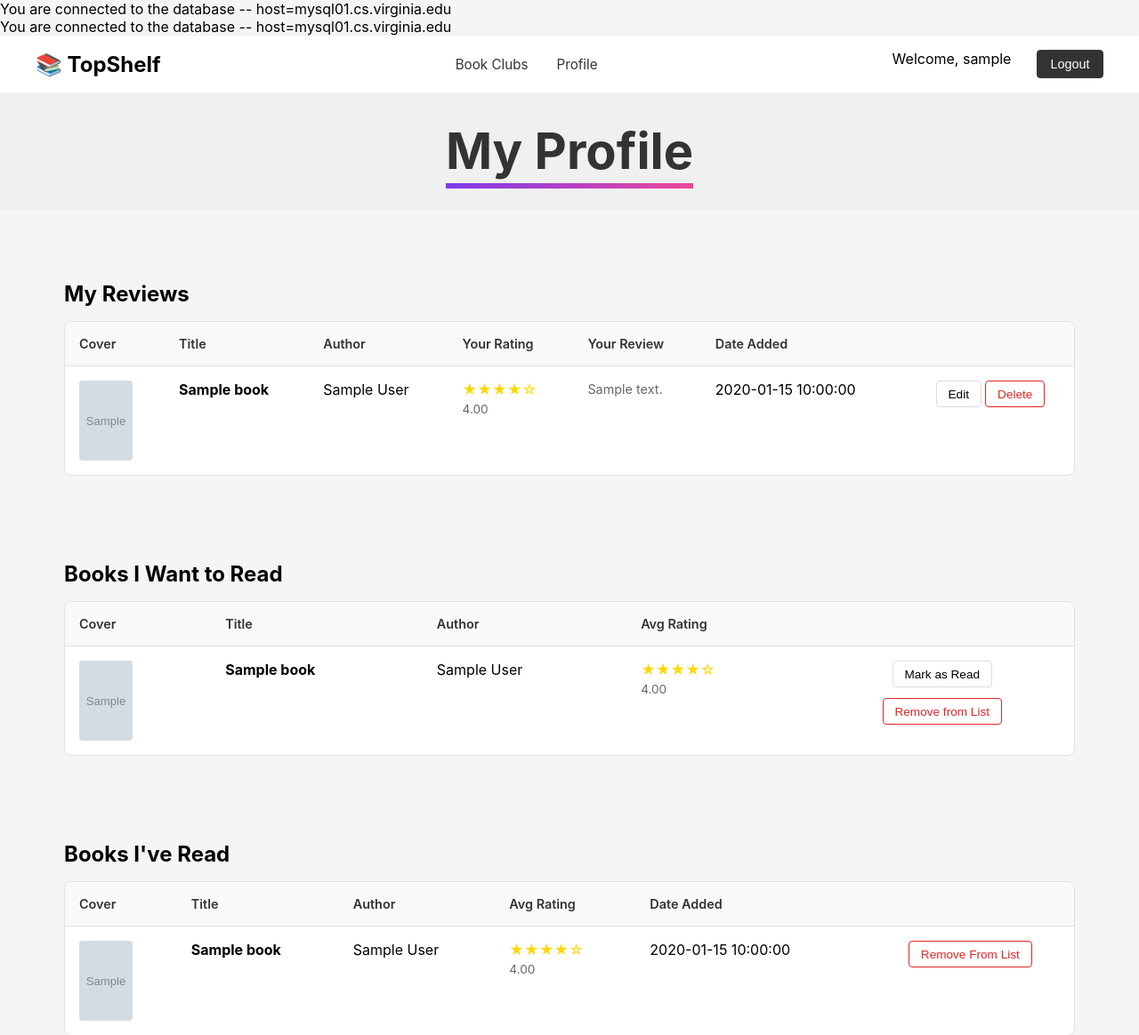
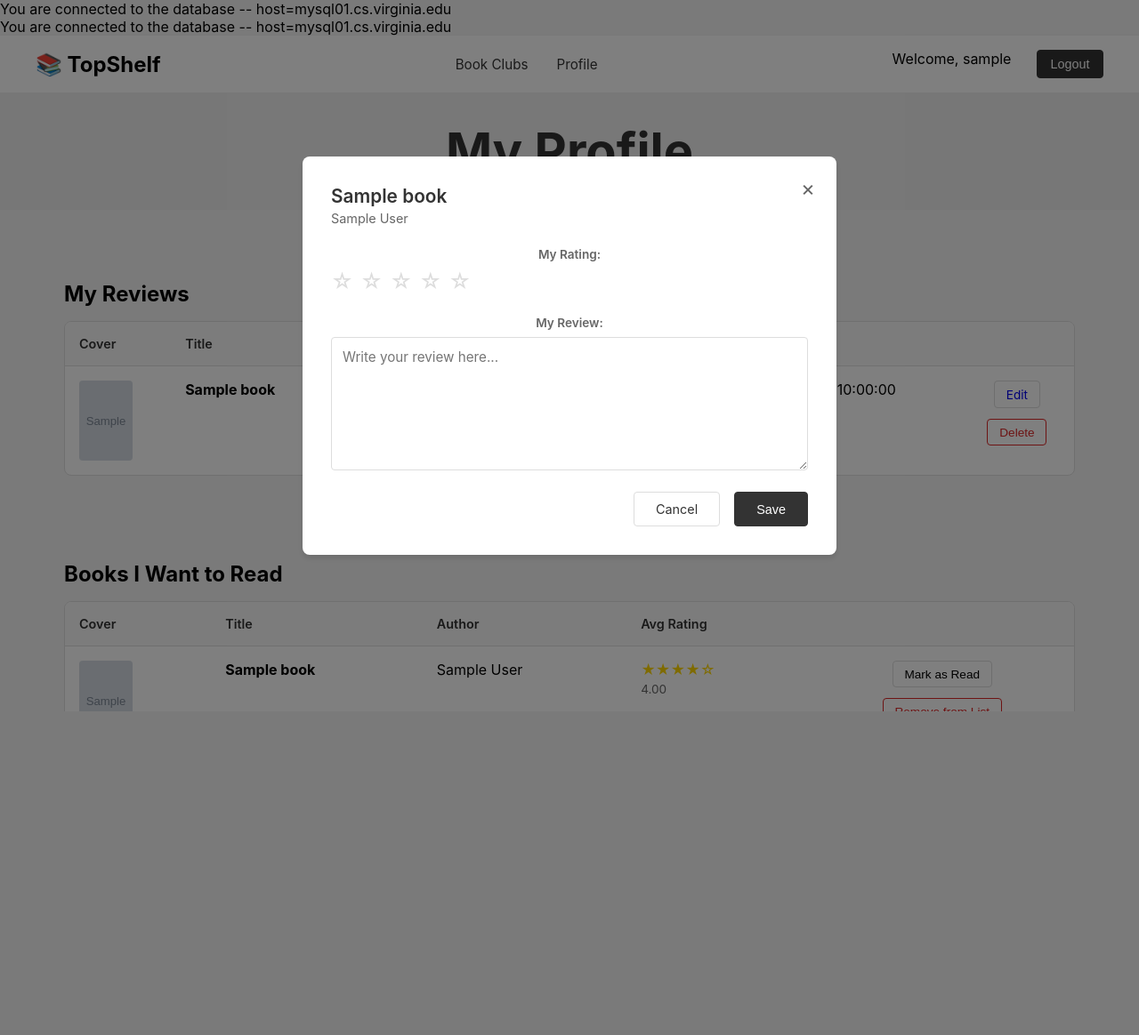
Before and after one commit to suwanl0620/cs4750, a PHP site: page /cs4570/profile.php?edit_isbn=000 in a window 1280 px wide. Shown: the top 1164 px of the page at 89% size. After the commit the page ends 800 px from the top, so only its background shows below. Run offline with PHP 8.4, Linux system fonts and the light colour scheme; the visitor is signed in with stand-in values (Sample User, id 1); tables that the repository leaves empty or names only in its code hold one stand-in row (values such as "Sample post"); grey boxes marked "Sample" are stand-in pictures; data that the repository does not hold is empty.

Commit message:
edit button popup works

```diff
--- a/profile.php
+++ b/profile.php
@@ -10,7 +10,26 @@ ini_set('display_errors', 1);
 $user_reviews = getUserReviews($_SESSION['user_id']);
 $want_to_read = getWantToReadList($_SESSION['user_id']);
 $read_list = getReadList($_SESSION['user_id']);
-$request_to_edit = null;
+
+// check if we should show edit modal
+$show_modal = false;
+$edit_review = null;
+if (isset($_GET['edit_isbn'])) {
+    // find review to edit
+    foreach ($user_reviews as $review) {
+        if ($review['ISBN'] === $_GET['edit_isbn']) {
+            $edit_review = $review;
+            $show_modal = true;
+            break;
+        }
+    }
+}
+
+if (isset($_GET['edit_isbn'])) {
+    echo "<!-- DEBUG: edit_isbn = " . htmlspecialchars($_GET['edit_isbn']) . " -->";
+    echo "<!-- DEBUG: show_modal = " . ($show_modal ? 'true' : 'false') . " -->";
+    echo "<!-- DEBUG: edit_review found = " . ($edit_review ? 'yes' : 'no') . " -->";
+}
 
 // let user edit lists
 if ($_SERVER['REQUEST_METHOD'] == 'POST') {
@@ -20,8 +39,21 @@ if ($_SERVER['REQUEST_METHOD'] == 'POST') {
         exit();
     }
 
-    if (!empty($_POST['editBtn'])) {
-        $request_to_edit = getUserReviews($_SESSION['user_id'], $_POST['isbn']);
+    // update review
+    if (!empty($_POST['update_review'])) {
+        $result = updateReview(
+            $_SESSION['user_id'],
+            $_POST['isbn'],
+            $_POST['rating'],
+            $_POST['review_text']
+        );
+
+        if ($result === true) {
+            header("Location: profile.php");
+            exit();
+        } else {
+            echo "<p style='color:red;'>An unexpected error occurred. Please try again.</p>";
+        }
     }
 
     // move book from want to read to read list
@@ -146,17 +178,14 @@ if ($_SERVER['REQUEST_METHOD'] == 'POST') {
                             <td><?php echo htmlspecialchars($review['timestamp']); ?></td>
                             <td>
                                 <div class="action-buttons">
-                                    <!-- EDIT BUTTON -->
                                     <!--<button class="edit-btn">Edit</button>-->
-                                    <form action="profile.php?isbn=<?php echo urlencode($review['ISBN']); ?>" method="POST">
-                                        <input type="submit" value="Edit"
-                                               name="editBtn" class="edit-btn"
-                                        />
-                                        <input type="hidden" name="isbn" value="<?php echo $isbn; ?>"/>
-
+                                    <!-- edit button -->
+                                    <a href="profile.php?edit_isbn=<?php echo urlencode($review['ISBN']); ?>"
+                                       class="edit-btn" style="text-decoration: none; display: inline-block;">Edit</a>
 
                                     <!-- Add delete functionality here -->
                                     <button class="delete-btn">Delete</button>
+
                                 </div>
                             </td>
                         </tr>
@@ -305,13 +334,14 @@ if ($_SERVER['REQUEST_METHOD'] == 'POST') {
     </div>
 
     <!-- Edit Review Modal (add condition to show/hide based on PHP logic) -->
-    <div class="modal-overlay">
+    <?php if ($show_modal && $edit_review): ?>
+    <div class="modal-overlay active">
         <div class="modal-content">
-            <a href="#" class="close-btn">×</a>
+            <a href="profile.php" class="close-btn">×</a>
 
             <div class="modal-header">
-                <h2 class="modal-title">To Kill A Mockingbird</h2>
-                <p class="modal-author">Lee, Harper</p>
+                <h2 class="modal-title"><?php echo htmlspecialchars($edit_review['title']); ?></h2>
+                <p class="modal-author"><?php echo htmlspecialchars($edit_review['author']); ?></p>
             </div>
 
             <form method="post" action="">
@@ -344,6 +374,6 @@ if ($_SERVER['REQUEST_METHOD'] == 'POST') {
             </form>
         </div>
     </div>
-
+    <?php endif; ?>
 </body>
 </html>
```
